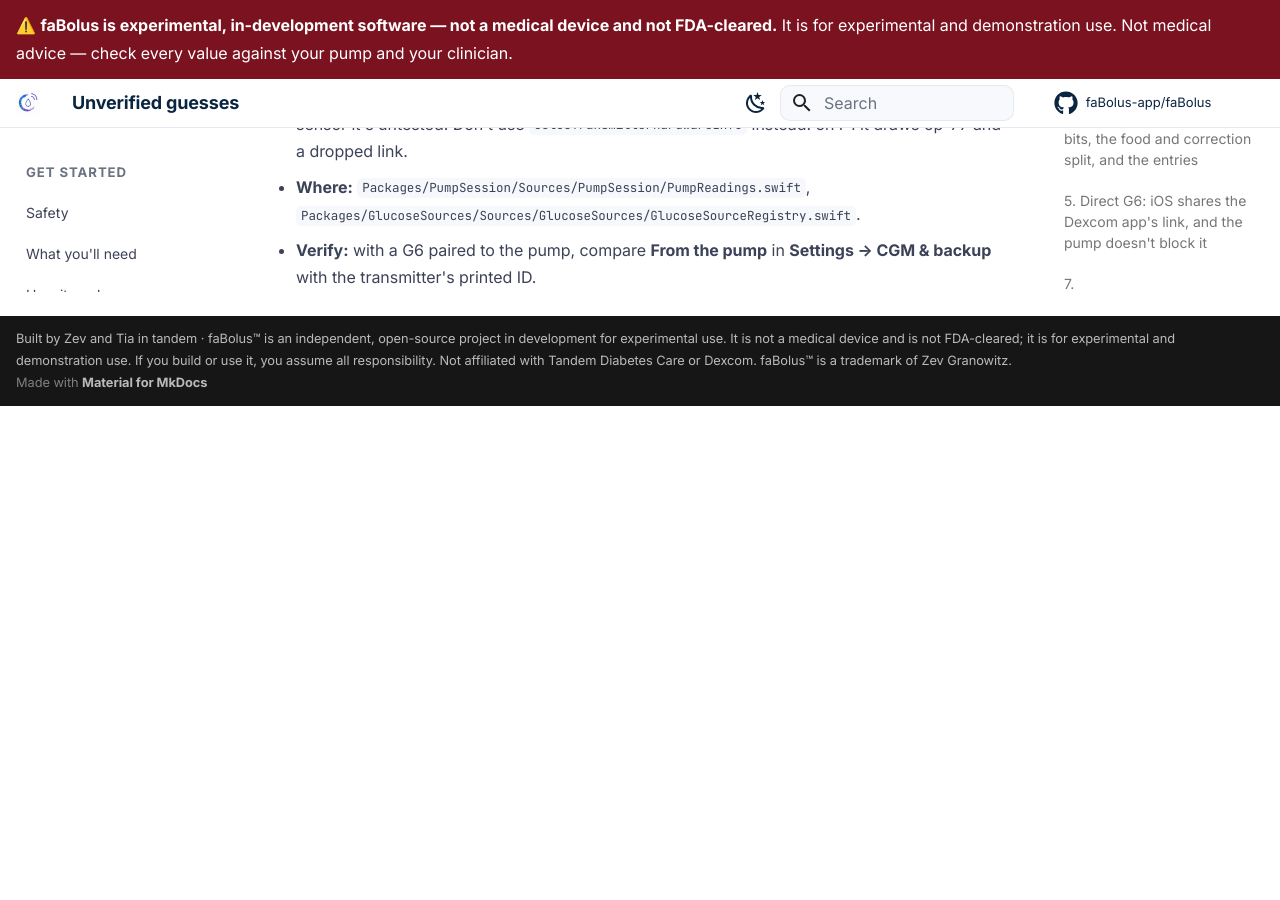
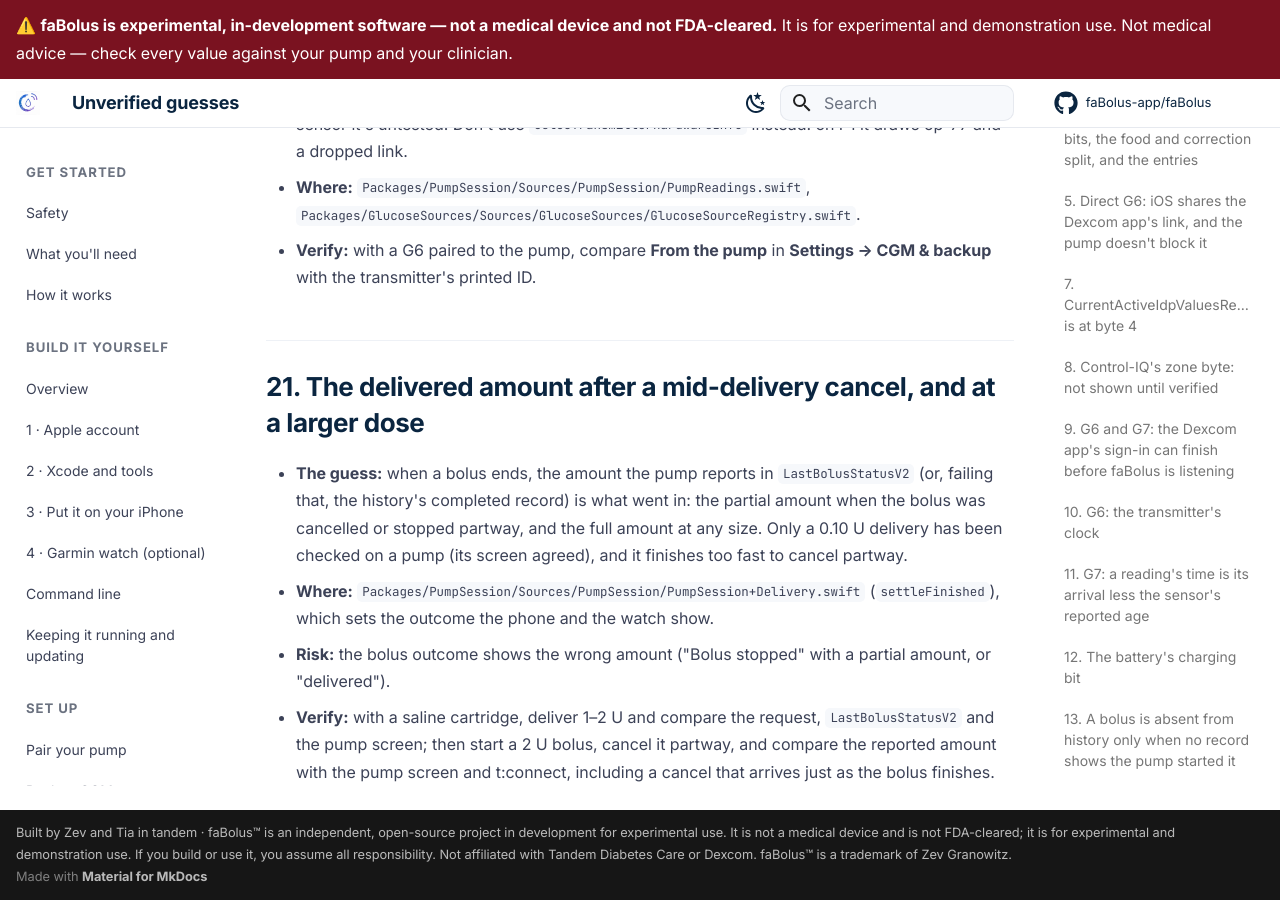
Before and after one commit to faBolus-app/faBolus, an MkDocs documentation site: the page built from docs/UNVERIFIED-GUESSES.md, in a window 1280 px wide and 900 px high, scrolled down 8313 px. Built offline with MkDocs 1.6.1 and Material for MkDocs 9.7.7, drawn with Linux system fonts in a browser that asks for light colours; comment, search, counter and statistics services are not loaded; before the commit the page ends 8719 px from its top, so only the background shows below that.

Commit message:
docs: the bench's open delivery checks become guess #21; the PR template names the real chain
UNVERIFIED-GUESSES #21: the delivered amount the pump reports after a mid-delivery cancel and at a
larger dose is unconfirmed (only a 0.10 U delivery was checked), with how to check it. It comes from
TandemKit's bench session plan, which is gone.

The pull request template names the dose chain as AGENTS.md does (composer with the access policy, the
ledger, PumpSession, TandemKit's per-call write grant, the signed message): TandemKit has no
WritePolicy type. Its clinical-review line goes: BRANCHES.md has no such gate.

.claude/vendor, a link to one developer's SDK folder, is no longer tracked; it and .claude/worktrees/
are ignored. Worktrees still reach the SDK through the link on disk.

Co-Authored-By: Claude Opus 5.5 <noreply@anthropic.com>

```diff
--- a/docs/UNVERIFIED-GUESSES.md
+++ b/docs/UNVERIFIED-GUESSES.md
@@ -250,3 +250,17 @@ that worked.
   `Packages/GlucoseSources/Sources/GlucoseSources/GlucoseSourceRegistry.swift`.
 - **Verify:** with a G6 paired to the pump, compare **From the pump** in **Settings → CGM & backup** with
   the transmitter's printed ID.
+
+## 21. The delivered amount after a mid-delivery cancel, and at a larger dose
+
+- **The guess:** when a bolus ends, the amount the pump reports in `LastBolusStatusV2` (or, failing
+  that, the history's completed record) is what went in: the partial amount when the bolus was cancelled
+  or stopped partway, and the full amount at any size. Only a 0.10 U delivery has been checked on a pump
+  (its screen agreed), and it finishes too fast to cancel partway.
+- **Where:** `Packages/PumpSession/Sources/PumpSession/PumpSession+Delivery.swift` (`settleFinished`),
+  which sets the outcome the phone and the watch show.
+- **Risk:** the bolus outcome shows the wrong amount ("Bolus stopped" with a partial amount, or
+  "delivered").
+- **Verify:** with a saline cartridge, deliver 1–2 U and compare the request, `LastBolusStatusV2` and the
+  pump screen; then start a 2 U bolus, cancel it partway, and compare the reported amount with the pump
+  screen and t:connect, including a cancel that arrives just as the bolus finishes.
```
Also changed, not shown: .github/pull_request_template.md, 2 other files.
